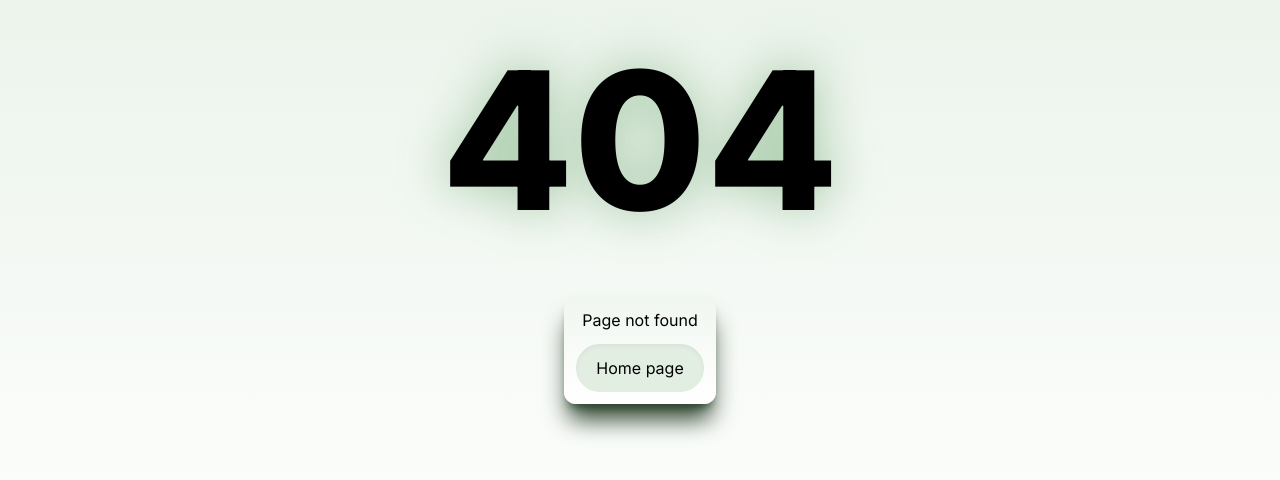
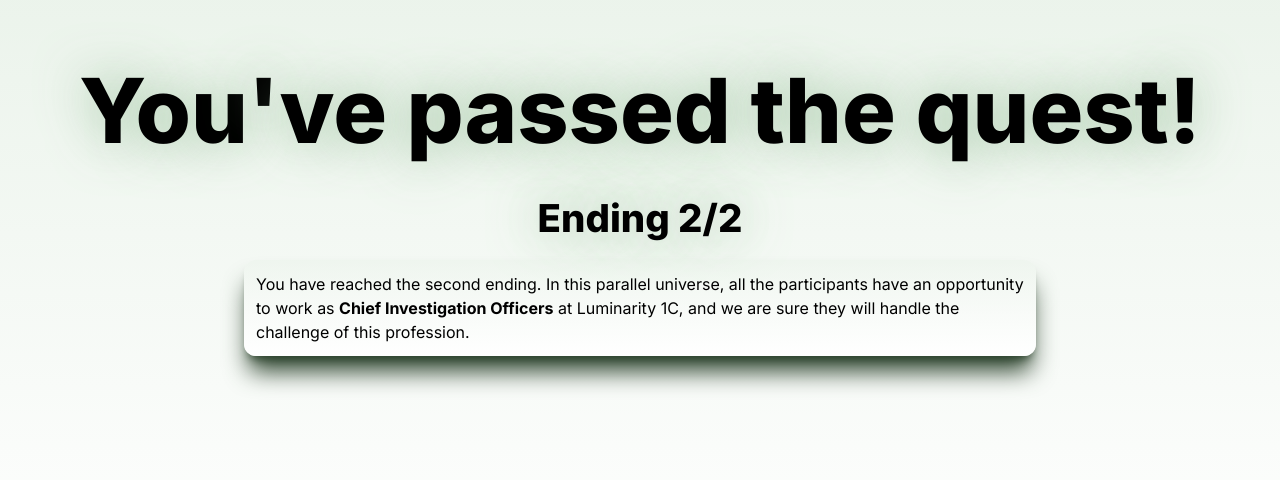
Before and after one commit to mineTomek/Luminarity, a Next.js app: page /finale/vM9soPi in a window 1280 px wide. Before the commit this address had no page. Shown: the part 200-680 px from the top of the page. Built offline with nearby package versions, Linux system fonts and the light colour scheme.

Commit message:
Add both ending pages

```diff
--- /dev/null
+++ b/app/finale/jA9gcDw/page.tsx
@@ -0,0 +1,24 @@
+'use client'
+
+import CenterBox from './../../components/CenterBox'
+import Title from './../../components/Title'
+
+export default function PrimaryEnding() {
+  return (
+    <main>
+      <div className="w-full bg-white dark:bg-zinc-950">
+        <div className="to z-50 grid h-dvh place-items-center content-center gap-3 bg-gradient-to-b from-primary-100/90 to-transparent dark:from-primary-900/50">
+          <Title sizeClass="text-[7vw]">You{"'"}ve passed the quest!</Title>
+          <Title sizeClass="text-[3vw]">Ending 1/2</Title>
+          <CenterBox>
+            <p className="mx-auto max-w-[60vw]">
+              You have reached the end. All the participants have an opportunity
+              to work as <b>Investigation Assistants</b> at Luminarity 1C, and
+              we are sure you will get a promotion soon.
+            </p>
+          </CenterBox>
+        </div>
+      </div>
+    </main>
+  )
+}
--- /dev/null
+++ b/app/finale/vM9soPi/page.tsx
@@ -0,0 +1,25 @@
+'use client'
+
+import CenterBox from './../../components/CenterBox'
+import Title from './../../components/Title'
+
+export default function SecondaryEnding() {
+  return (
+    <main>
+      <div className="w-full bg-white dark:bg-zinc-950">
+        <div className="to z-50 grid h-dvh place-items-center content-center gap-3 bg-gradient-to-b from-primary-100/90 to-transparent dark:from-primary-900/50">
+          <Title sizeClass="text-[7vw]">You{"'"}ve passed the quest!</Title>
+          <Title sizeClass="text-[3vw]">Ending 2/2</Title>
+          <CenterBox>
+            <p className="mx-auto max-w-[60vw]">
+              You have reached the second ending. In this parallel universe, all
+              the participants have an opportunity to work as{' '}
+              <b>Chief Investigation Officers</b> at Luminarity 1C, and we are
+              sure they will handle the challenge of this profession.
+            </p>
+          </CenterBox>
+        </div>
+      </div>
+    </main>
+  )
+}
```
